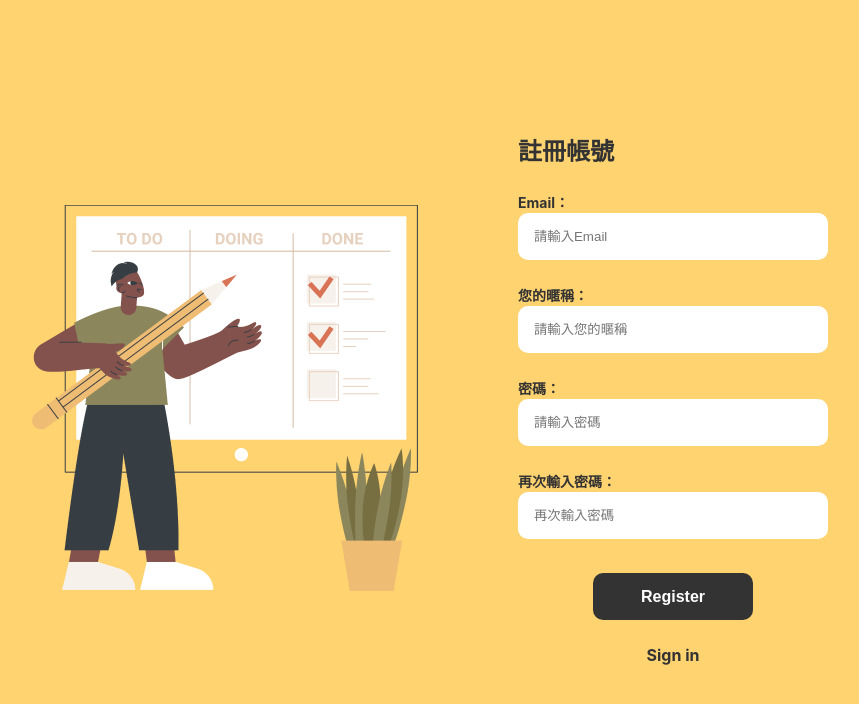
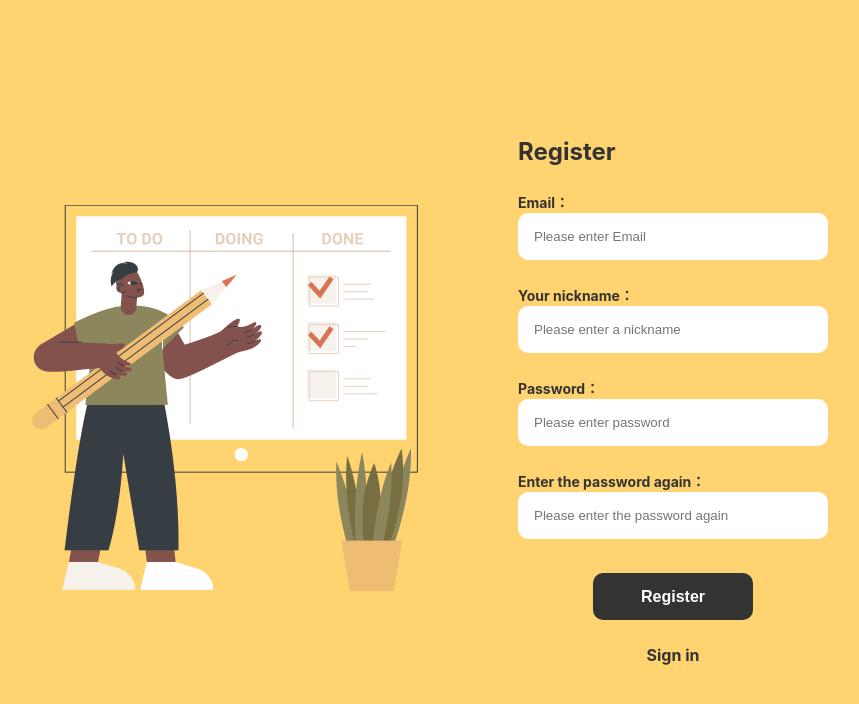
Before and after one commit to lisa6125/react-todo, a React (Create React App) app: page /Register in a window 1280 px wide. Shown: the top 704 px of the page, without its empty margins (210-1069 px from the left). Built offline with nearby package versions, Linux system fonts and the light colour scheme; what react-router-redux would draw is missing.

Commit message:
補上剩餘的中文

```diff
--- a/src/i18n/en.json
+++ b/src/i18n/en.json
@@ -17,5 +17,16 @@
 "ClearCompletedItems":"Clear completed items",
 "NoTo-dosYet":"No to-dos yet",
 "NoTo-dosYetToBeCompleted":"No to-dos yet to be completed",
-"NoTo-dosCompletedYet":"No to-dos completed yet"
+"NoTo-dosCompletedYet":"No to-dos completed yet",
+"PleaseEnterEmail":"Please enter Email",
+"PleaseEnterNickname":"Please enter a nickname",
+"PleaseEnterPassword":"Please enter password",
+"PleaseEnterThePasswordAgain":"Please enter the password again",
+"ThisFieldIsRequired":"This field is required",
+"DoesNotMeetEmailRules":"Does not meet email rules",
+"YourNickname":"Your nickname",
+"Password":"Password",
+"PasswordMustBeAtLeast8":"Password must be at least 8",
+"EnterThePasswordAgain":"Enter the password again",
+"DifferentfromPassword":"Different from password"
 }
--- a/src/i18n/zh-tw.json
+++ b/src/i18n/zh-tw.json
@@ -17,5 +17,16 @@
 "ClearCompletedItems":"清除已完成事項",
 "NoTo-dosYet":"尚無代辦事項",
 "NoTo-dosYetToBeCompleted":"尚無待完成代辦事項",
-"NoTo-dosCompletedYet":"尚無已完成代辦事項"
+"NoTo-dosCompletedYet":"尚無已完成代辦事項",
+"PleaseEnterEmail":"請輸入Email",
+"PleaseEnterNickname":"請輸入暱稱",
+"PleaseEnterPassword":"請輸入密碼",
+"PleaseEnterThePasswordAgain":"請再次輸入密碼",
+"ThisFieldIsRequired":"此欄位必填",
+"DoesNotMeetEmailRules":"不符合 Email 規則",
+"YourNickname":"您的暱稱",
+"Password":"密碼",
+"PasswordMustBeAtLeast8":"密碼至少為 8 碼",
+"EnterThePasswordAgain":"再次輸入密碼",
+"DifferentfromPassword":"與密碼不同"
 }
--- a/src/pages/Register/Register.tsx
+++ b/src/pages/Register/Register.tsx
@@ -10,11 +10,9 @@ import { useTranslation } from 'react-i18next'
 //style
 import { StyledRegister } from './StyledRegister'
 // action
-import { registerAndSignInFetchUsers, signInFetchUsers } from '../../redux'
+import { registerAndSignInFetchUsers } from '../../redux'
 // dispatch type
 import { AppDispatch, RootStore } from '../../redux/store'
-// 提示
-import toast from 'react-hot-toast';
 
 interface TypeUser {
   email: string,
@@ -61,17 +59,17 @@ export default function Register() {
           <img src="../assets/images/board-man.png" alt="" />
         </div>
         <div className="register_form">
-          <div className="title">註冊帳號</div>
+          <div className="title">{t('register_account')}</div>
           <form onSubmit={handleSubmit(onSubmit, onError)} noValidate>
             <div className='formList'>
               <label >Email：
                 <input
 
                   type="email"
-                  placeholder="請輸入Email"
+                  placeholder={t('PleaseEnterEmail')}
                   {...register("email", {
-                    required: { value: true, message: "*此欄位必填" },
-                    pattern: { value: /^[\w-\.]+@([\w-]+\.)+[\w-]{2,4}$/g, message: "*不符合 Email 規則" }
+                    required: { value: true, message: "*" + t('ThisFieldIsRequired') },
+                    pattern: { value: /^[\w-\.]+@([\w-]+\.)+[\w-]{2,4}$/g, message: "*" + t('DoesNotMeetEmailRules') }
                   })}
                 />
               </label>
@@ -80,13 +78,13 @@ export default function Register() {
               </div>
             </div>
             <div className='formList'>
-              <label >您的暱稱：
+              <label >{t('YourNickname')}：
                 <input
 
                   type="nickname"
-                  placeholder="請輸入您的暱稱"
+                  placeholder={t('PleaseEnterNickname')}
                   {...register("nickname", {
-                    required: { value: true, message: "*此欄位必填" }
+                    required: { value: true, message: "*" + t('ThisFieldIsRequired') }
                   }
                   )}
                 />
@@ -97,13 +95,13 @@ export default function Register() {
             </div>
             <div className='formList'>
               <label>
-                密碼：
+                {t('Password')}：
                 <input
                   type="password"
-                  placeholder="請輸入密碼"
+                  placeholder={t('PleaseEnterPassword')}
                   {...register("password", {
-                    required: { value: true, message: "*此欄位必填" },
-                    minLength: { value: 8, message: "*密碼至少為 8 碼" },
+                    required: { value: true, message: "*" + t('ThisFieldIsRequired') },
+                    minLength: { value: 8, message: "*" + t('PasswordMustBeAtLeast8') },
                   })}
                 />
               </label>
@@ -113,16 +111,16 @@ export default function Register() {
             </div>
             <div className='formList'>
               <label>
-                再次輸入密碼：
+                {t('EnterThePasswordAgain')}：
                 <input
                   type="password"
-                  placeholder="再次輸入密碼"
+                  placeholder={t('PleaseEnterThePasswordAgain')}
                   {...register("repassword", {
-                    required: { value: true, message: "*此欄位必填" },
+                    required: { value: true, message: "*" + t('ThisFieldIsRequired') },
                     validate: {
                       message: (value) => {
                         if (value !== watch('password')) {
-                          return '*與密碼不同'
+                          return "*" + t('DifferentfromPassword')
                         }
                       },
                     }
--- a/src/pages/SignIn/SignIn.tsx
+++ b/src/pages/SignIn/SignIn.tsx
@@ -63,10 +63,10 @@ export default function SignIn() {
                 <input
 
                   type="email"
-                  placeholder="請輸入Email"
+                  placeholder={t('PleaseEnterEmail')}
                   {...register("email", {
-                    required: { value: true, message: "*此欄位必填" },
-                    pattern: { value: /^[\w-\.]+@([\w-]+\.)+[\w-]{2,4}$/g, message: "*不符合 Email 規則" }
+                    required: { value: true, message: "*" + t('ThisFieldIsRequired') },
+                    pattern: { value: /^[\w-\.]+@([\w-]+\.)+[\w-]{2,4}$/g, message: "*" + t('DoesNotMeetEmailRules') }
                   })}
                 />
               </label>
@@ -79,10 +79,9 @@ export default function SignIn() {
                 密碼：
                 <input
                   type="password"
-                  placeholder="請輸入密碼"
+                  placeholder={t('PleaseEnterPassword')}
                   {...register("password", {
-                    required: { value: true, message: "*此欄位必填" },
-                    minLength: { value: 8, message: "*密碼至少為 8 碼" },
+                    required: { value: true, message: "*" + t('ThisFieldIsRequired') },
                   })}
                 />
               </label>
```
